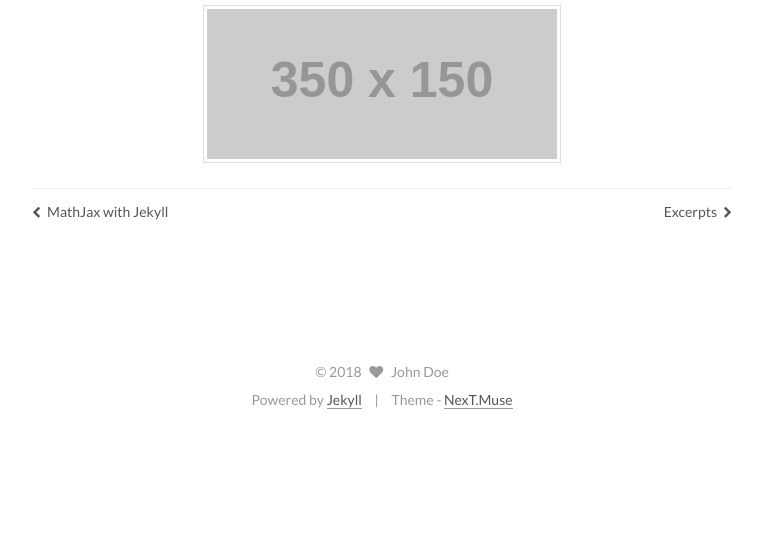
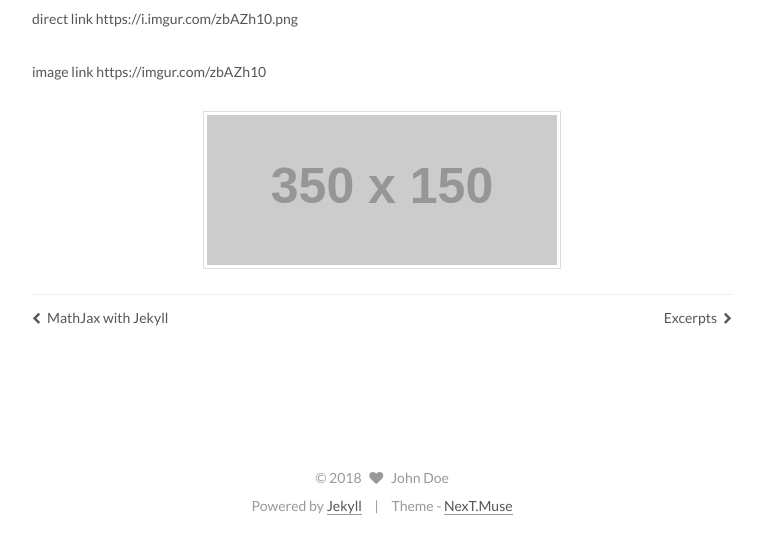
Before and after one commit to Howalu/Howalu.github.io, a Jekyll site: the page built from _posts/2013-12-26-images.md, in a window 1280 px wide. Shown: the part 1899-2439 px from the top of the page, without its empty margins (258-1021 px from the left). Built offline with Jekyll 4.4.1, drawn with Linux system fonts in a browser that asks for light colours; before the commit the page ends 2333 px from its top, so only the background shows below that.

Commit message:
image testing
puiblsihg

```diff
--- a/_posts/2013-12-26-images.md
+++ b/_posts/2013-12-26-images.md
@@ -13,4 +13,10 @@ This is a image test post.
 
 ![] <a href="https://imgur.com/zbAZh10"><img src="https://i.imgur.com/zbAZh10.png" title="source: imgur.com" /></a>
 
+direct link
+https://i.imgur.com/zbAZh10.png
+
+image link
+https://imgur.com/zbAZh10
+
 ![Small Picture](http://placehold.it/350x150.jpg)
```
